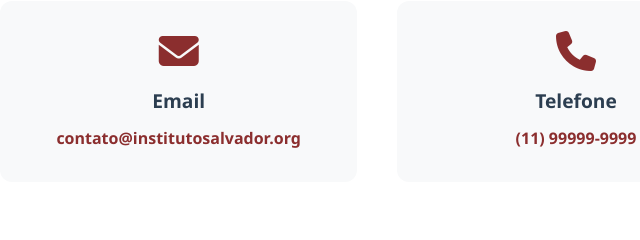
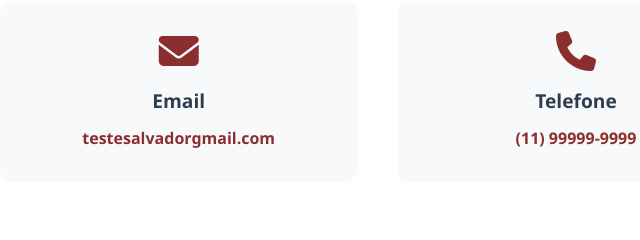
Before and after one commit to 7ggo7/teste-instituto-salvador, a plain HTML site: page index.html in a window 1280 px wide. Shown: the part 2860-3100 px from the top of the page, 64-704 px from the left. Drawn offline with Linux system fonts and the light colour scheme.

Commit message:
Atualiza site

```diff
--- a/index.html
+++ b/index.html
@@ -159,7 +159,7 @@
             <div class="contato-item">
                 <i class="fas fa-envelope"></i>
                 <h3>Email</h3>
-                <p><a href="mailto:contato@institutosalvador.org">contato@institutosalvador.org</a></p>
+                <p><a href="mailto:testesalvadorgmail.com">testesalvadorgmail.com</a></p>
             </div>
 
             <div class="contato-item">
```
